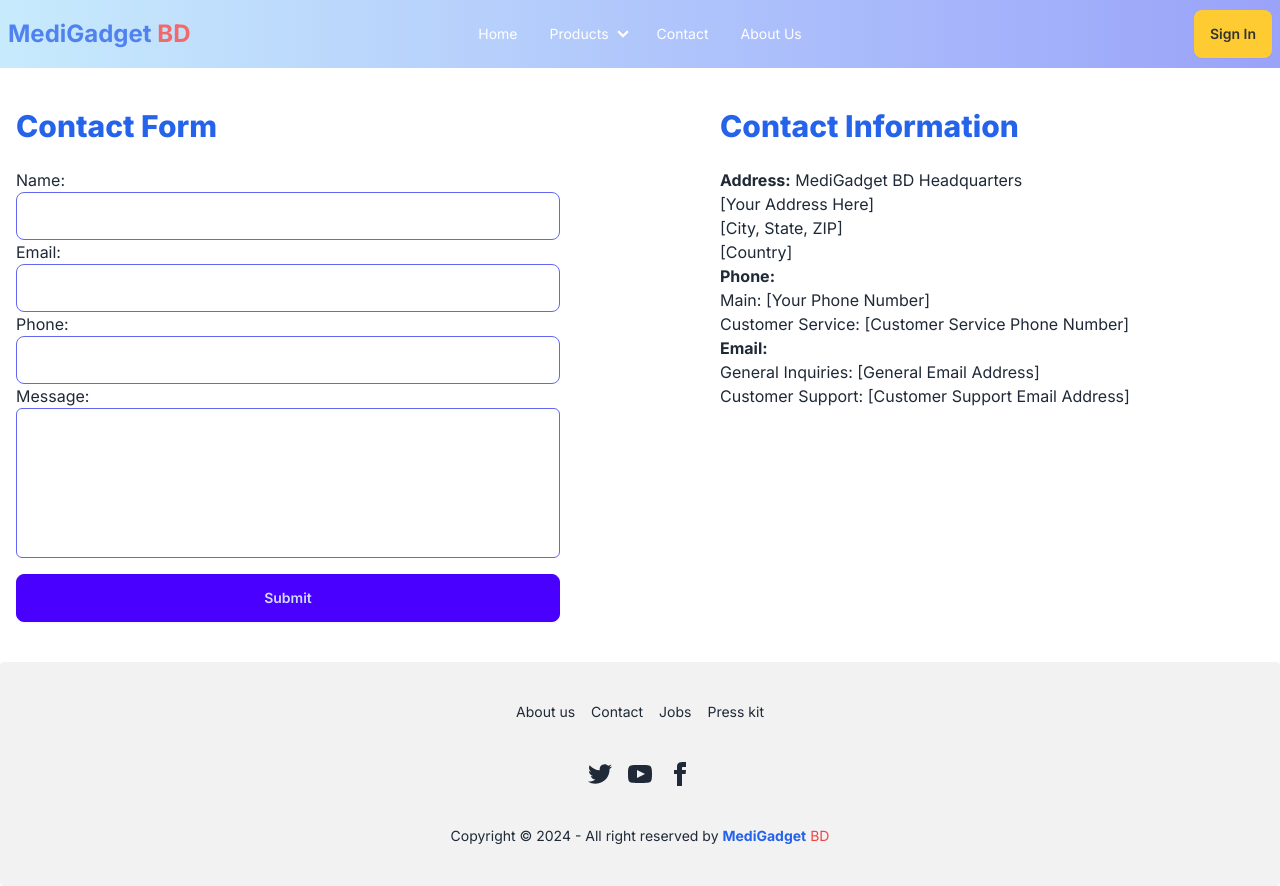
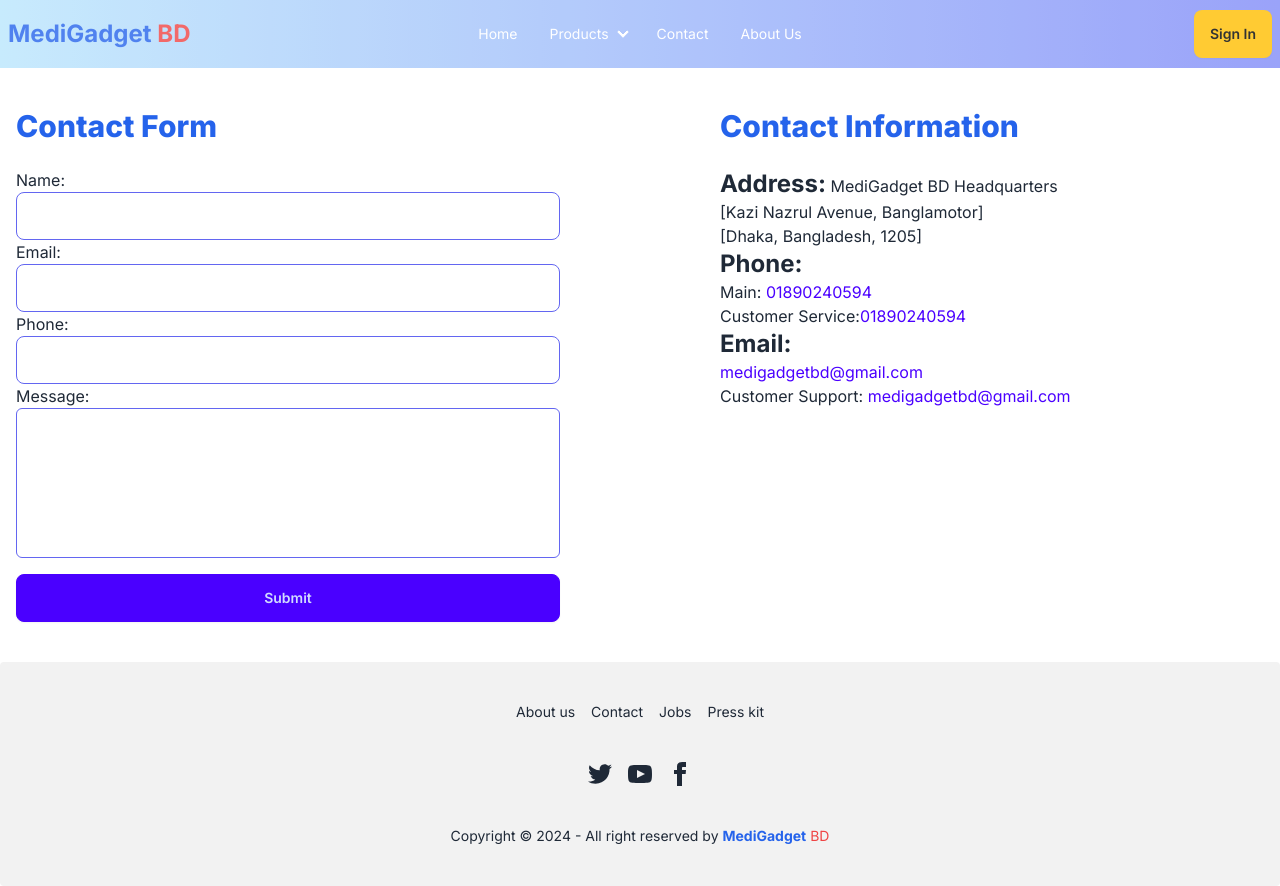
Before and after one commit to Jannatul13064/nextMediGadgetBD, a Next.js app: page /contact in a window 1280 px wide. Built offline with nearby package versions, Linux system fonts and the light colour scheme.

Commit message:
COntact info

```diff
--- a/app/contact/page.js
+++ b/app/contact/page.js
@@ -52,20 +52,34 @@ const Contact = () => {
             Contact Information
           </h2>
           <p>
-            <strong>Address:</strong> MediGadget BD Headquarters <br />
-            [Your Address Here] <br />
-            [City, State, ZIP] <br />
-            [Country]
+            <strong className="text-2xl">Address:</strong> MediGadget BD
+            Headquarters <br />
+            [Kazi Nazrul Avenue, Banglamotor] <br />
+            [Dhaka, Bangladesh, 1205] <br />
           </p>
           <p>
-            <strong>Phone:</strong> <br />
-            Main: [Your Phone Number] <br />
-            Customer Service: [Customer Service Phone Number]
+            <strong className="text-2xl">Phone:</strong> <br />
+            Main:{" "}
+            <a href="tel:+8801890240594" className="text-primary">
+              01890240594{" "}
+            </a>
+            <br />
+            Customer Service:
+            <a href="tel:+8801890240594" className="text-primary">
+              01890240594{" "}
+            </a>
           </p>
           <p>
-            <strong>Email:</strong> <br />
-            General Inquiries: [General Email Address] <br />
-            Customer Support: [Customer Support Email Address]
+            <strong className="text-2xl">Email:</strong> <br />
+            <a href="mailto:medigadgetbd@gmail.com" class="text-primary">
+              medigadgetbd@gmail.com
+            </a>{" "}
+            <br />
+            Customer Support:{" "}
+            <a href="mailto:medigadgetbd@gmail.com" class="text-primary">
+              medigadgetbd@gmail.com
+            </a>{" "}
+            <br />
           </p>
         </div>
       </div>
```
